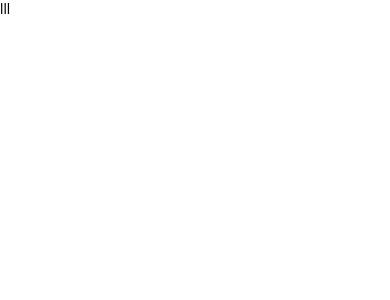
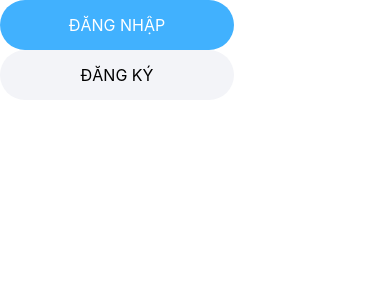
Before and after one commit to MinhVuong68/ping_app, a React Native app: screen /SIntro in a window 390 px wide. Shown: the top 300 px of the page. Built offline with nearby package versions, Linux system fonts and the light colour scheme.

Commit message:
custom Button for SIntro

```diff
--- a/package.json
+++ b/package.json
@@ -10,8 +10,13 @@
     "test": "jest"
   },
   "dependencies": {
+    "@react-navigation/native": "^6.1.6",
+    "@react-navigation/stack": "^6.3.16",
     "react": "18.2.0",
     "react-native": "0.71.7",
+    "react-native-gesture-handler": "^2.9.0",
+    "react-native-safe-area-context": "^4.5.1",
+    "react-native-screens": "^3.20.0",
     "react-native-splash-screen": "^3.3.0"
   },
   "devDependencies": {
--- /dev/null
+++ b/src/containers/SIntro/components/Button.tsx
@@ -0,0 +1,33 @@
+import React from 'react';
+import { Text, TouchableOpacity, StyleSheet } from 'react-native';
+
+interface IbuttonProps {
+  title: string;
+  onPress: () => any;
+  style?: any;
+  styleTitle?: any
+}
+
+const Button = ({ title = '', onPress, style = {}, styleTitle= {} }: IbuttonProps) => {
+  return (
+    <TouchableOpacity onPress={onPress} style={[styles.container,style]}>
+      <Text style={[styles.text,styleTitle]}>{title}</Text>
+    </TouchableOpacity>
+  );
+};
+
+const styles = StyleSheet.create({
+  container: {
+    width: '60%',
+    height: 50,
+    justifyContent: 'center',
+    alignItems: 'center',
+    borderRadius: 30,
+  },
+  text: {
+    fontSize: 16,
+    fontWeight: 'normal',
+  },
+});
+
+export default Button;
--- a/src/containers/SIntro/index.tsx
+++ b/src/containers/SIntro/index.tsx
@@ -1,10 +1,25 @@
 import React from 'react';
-import {Text, View} from 'react-native';
+import { Text, TouchableOpacity, View } from 'react-native';
+import Button from './components/Button';
 
 const SIntro = () => {
   return (
-    <View>
-      <Text>SIntro</Text>
+    <View style={{
+      flex: 1,
+      backgroundColor: '#ffffff'
+    }}>
+      <Button
+        title='ĐĂNG NHẬP'
+        onPress={() => {}}
+        style={{backgroundColor: '#41b1fe'}}
+        styleTitle={{color: '#fff'}}
+      />
+      <Button
+        title='ĐĂNG KÝ'
+        onPress={() => {}}
+        style={{backgroundColor: '#f3f4f8'}}
+        styleTitle={{color: '#000'}}
+      />
     </View>
   );
 };
--- a/src/navigators/Application.tsx
+++ b/src/navigators/Application.tsx
@@ -1,10 +1,17 @@
 import React from 'react';
-import { Text, View } from 'react-native';
+import { NavigationContainer } from '@react-navigation/native';
+import { createStackNavigator } from '@react-navigation/stack';
+import { SIntro, SLogin } from '../containers';
+
+const Stack = createStackNavigator();
 const ApplicationNavigator = () => {
   return (
-    <View>
-      <Text>lll</Text>
-    </View>
+    <NavigationContainer>
+      <Stack.Navigator screenOptions={{ headerShown: false }}>
+        <Stack.Screen name="SIntro" component={SIntro} />
+        <Stack.Screen name="SLogin" component={SLogin} />
+      </Stack.Navigator>
+    </NavigationContainer>
   );
 };
 export default ApplicationNavigator;
```
Also changed, not shown: 1 other file (tests, documents, lock files or other folders).
